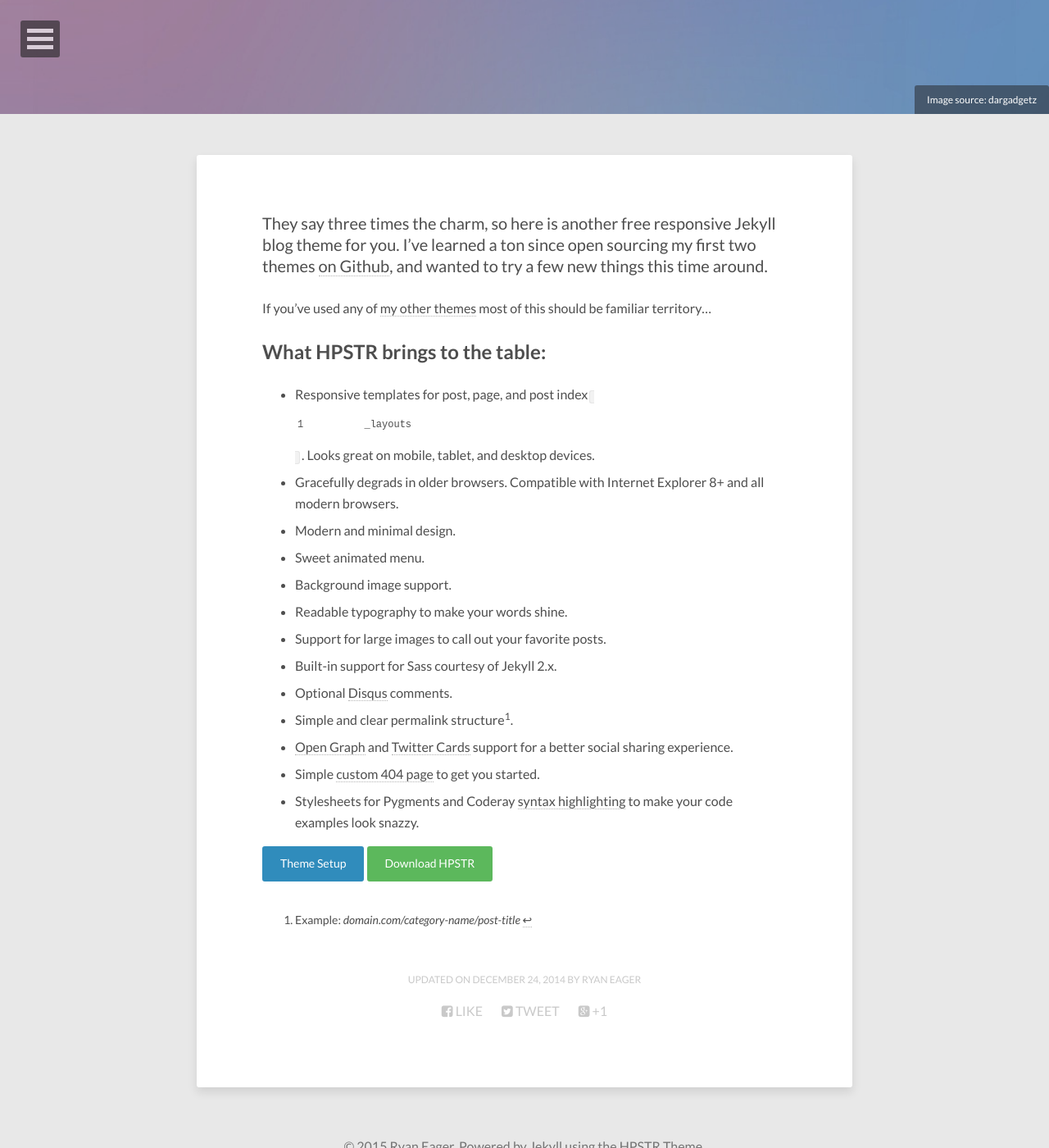
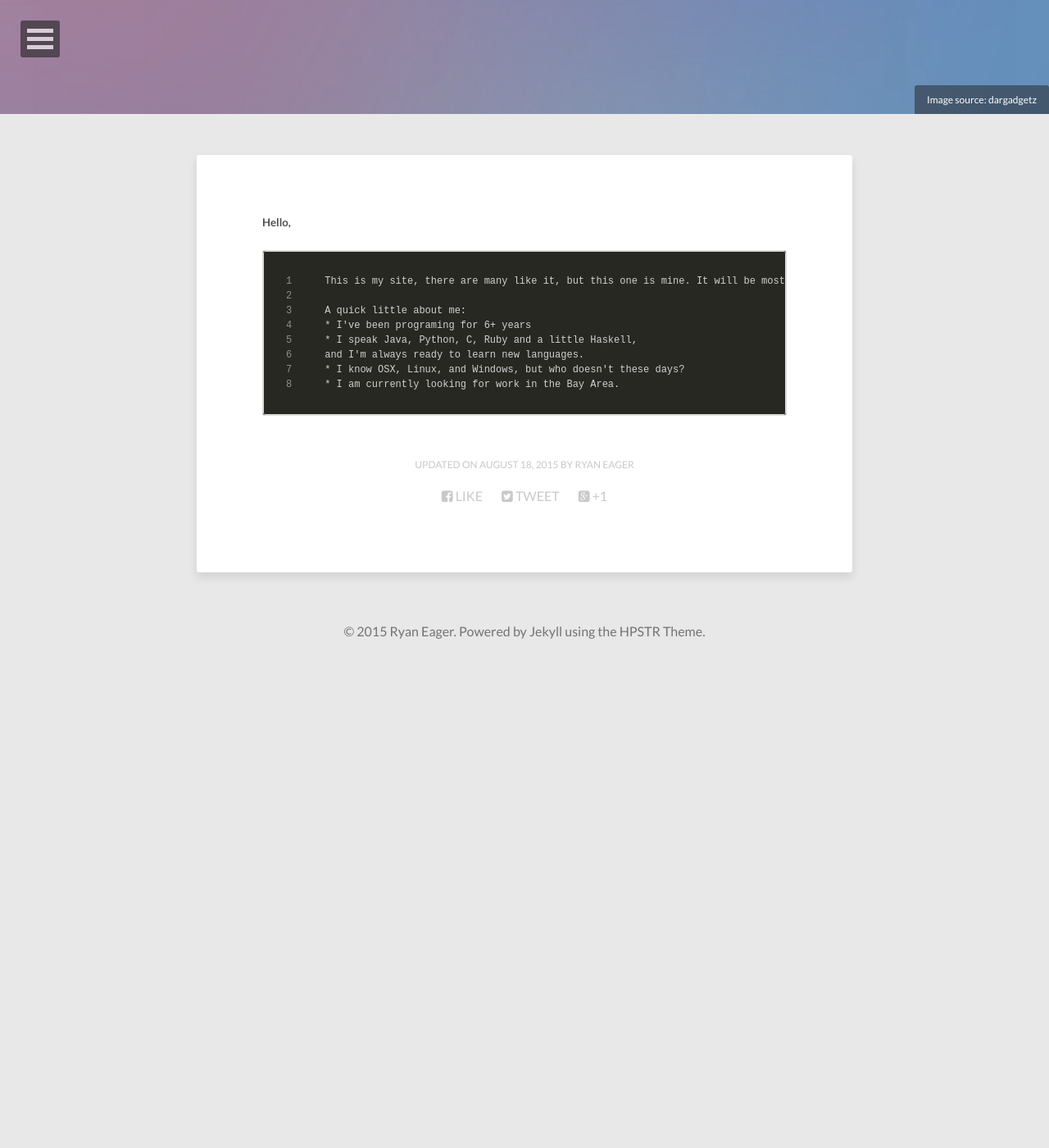
Before and after one commit to RyanEager/ryaneager.github.io, a Jekyll site: the page built from about/index.md, in a window 1280 px wide and 1400 px high, scrolled down 261 px. Shown: the whole window at 82% size. Built offline with Jekyll 4.4.1, drawn with Linux system fonts in a browser that asks for light colours; nearby versions of some CDN libraries; after the commit the page ends 1072 px from its top, so only the background shows below that; some of the changed text lies outside the part shown.

Commit message:
updated about me

```diff
--- a/about/index.md
+++ b/about/index.md
@@ -1,34 +1,20 @@
 ---
 layout: page
-title: About the Jekyll Theme
+title: About Ryan Eager
 image:
   feature: abstract-5.jpg
   credit: dargadgetz
   creditlink: http://www.dargadgetz.com/ios-7-abstract-wallpaper-pack-for-iphone-5-and-ipod-touch-retina/
 comments: false
-modified: 2014-12-24
+modified: 2015-08-18
 ---
 
-They say three times the charm, so here is another free responsive Jekyll blog theme for you. I've learned a ton since open sourcing my first two themes [on Github](http://github.com/mmistakes), and wanted to try a few new things this time around.
+#####Hello,
+	This is my site, there are many like it, but this one is mine. It will be mostly dedicated to various side projects, and blog posts, when I get around to writing them.
 
-If you've used any of [my other themes](http://mademistakes.com/work/jekyll-themes/) most of this should be familiar territory...
-
-## What HPSTR brings to the table:
-
-* Responsive templates for post, page, and post index `_layouts`. Looks great on mobile, tablet, and desktop devices.
-* Gracefully degrads in older browsers. Compatible with Internet Explorer 8+ and all modern browsers.
-* Modern and minimal design.
-* Sweet animated menu.
-* Background image support.
-* Readable typography to make your words shine.
-* Support for large images to call out your favorite posts.
-* Built-in support for Sass courtesy of Jekyll 2.x.
-* Optional [Disqus](http://disqus.com) comments.
-* Simple and clear permalink structure[^1].
-* [Open Graph](https://developers.facebook.com/docs/opengraph/) and [Twitter Cards](https://dev.twitter.com/docs/cards) support for a better social sharing experience.
-* Simple [custom 404 page]({{ site.url }}/404.html) to get you started.
-* Stylesheets for Pygments and Coderay [syntax highlighting]({{ site.url }}/code-highlighting-post/) to make your code examples look snazzy.
-
-<div markdown="0"><a href="{{ site.url }}/theme-setup/" class="btn btn-info">Theme Setup</a> <a href="https://github.com/mmistakes/hpstr-jekyll-theme" class="btn btn-success">Download HPSTR</a></div>
-
-[^1]: Example: *domain.com/category-name/post-title*
+	A quick little about me:
+	* I've been programing for 6+ years
+	* I speak Java, Python, C, Ruby and a little Haskell,
+	and I'm always ready to learn new languages.
+	* I know OSX, Linux, and Windows, but who doesn't these days?
+	* I am currently looking for work in the Bay Area.
--- a/index.html
+++ b/index.html
@@ -11,4 +11,4 @@ comments: false
 ---
 
 
-<h1> Welcome</h1>
+<h1> Currently Under Construction.</h1>
```
